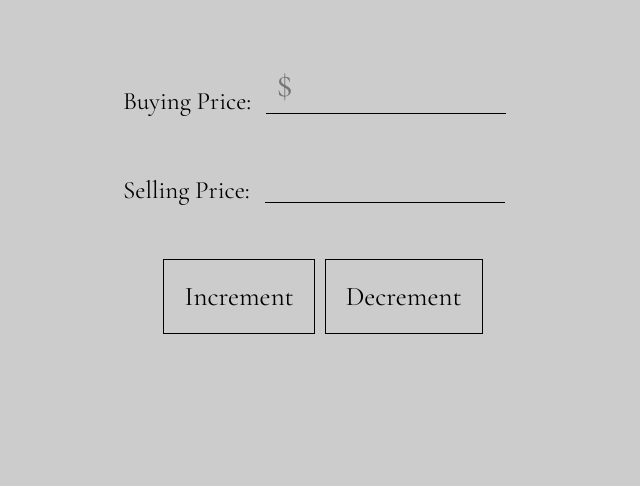
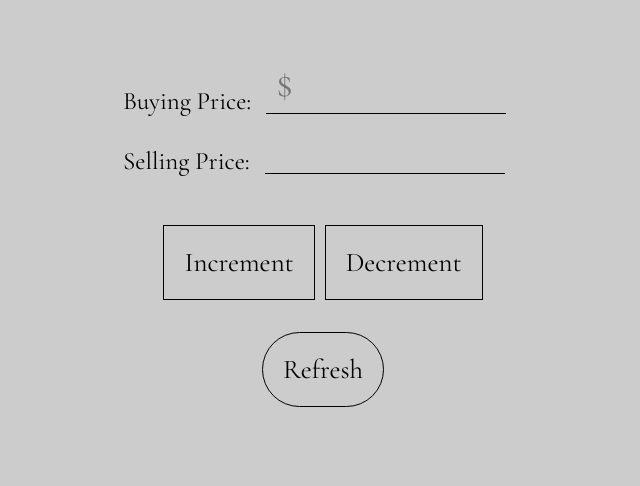
Before and after one commit to hbjORbj/stock-profit-calculator-2, a website: page src/index.html in a window 1280 px wide. Shown: the part 116-602 px from the top of the page, without its empty margins (317-957 px from the left). Drawn offline with nearby package versions, Linux system fonts and the light colour scheme; files that its build step writes are made by us from their sources.

Commit message:
Create Refresh Button

```diff
--- a/src/index.html
+++ b/src/index.html
@@ -29,6 +29,9 @@
           <a href="#" onclick="decrement();">Decrement</a>
         </div>
       </div>
+      <div class="refresh">
+        <a href="#" onclick="refresh();">Refresh</a>
+      </div>
     </div>
     <div class="output_container">
       <h5 class="title">Profit Rate:</h5>
--- a/src/js/index.js
+++ b/src/js/index.js
@@ -17,3 +17,11 @@ function decrement() {
   document.getElementById("selling_price").textContent = selling_price;
   document.getElementById("profit_rate").textContent = profit_rate + "%";
 }
+
+function refresh() {
+  rate = 1.005;
+  profit_rate = 0.0;
+  document.getElementById("buying_price").value = "";
+  document.getElementById("selling_price").textContent = "";
+  document.getElementById("profit_rate").textContent = profit_rate + "%";
+}
--- a/src/scss/styles.scss
+++ b/src/scss/styles.scss
@@ -29,11 +29,13 @@ body {
     margin-bottom: 100px;
     .price_container {
       display: flex;
-      margin-bottom: 20px;
       width: 400px;
       height: 60px;
-      &:nth-child(2) {
-        margin-bottom: 70px;
+      div {
+        height: 60px;
+        display: flex;
+        flex-direction: column;
+        justify-content: center;
       }
       .title {
         align-self: flex-end;
@@ -56,6 +58,7 @@ body {
     }
     .submit {
       display: flex;
+      margin-top: 75px;
       .increment {
         margin-right: 10px;
       }
@@ -65,6 +68,17 @@ body {
         text-decoration: none;
         border: 1px solid black;
         padding: 20px;
+      }
+    }
+    .refresh {
+      margin-top: 80px;
+      a {
+        font-size: 27px;
+        color: black;
+        text-decoration: none;
+        border: 1px solid black;
+        padding: 20px;
+        border-radius: 100px;
       }
     }
   }
```
